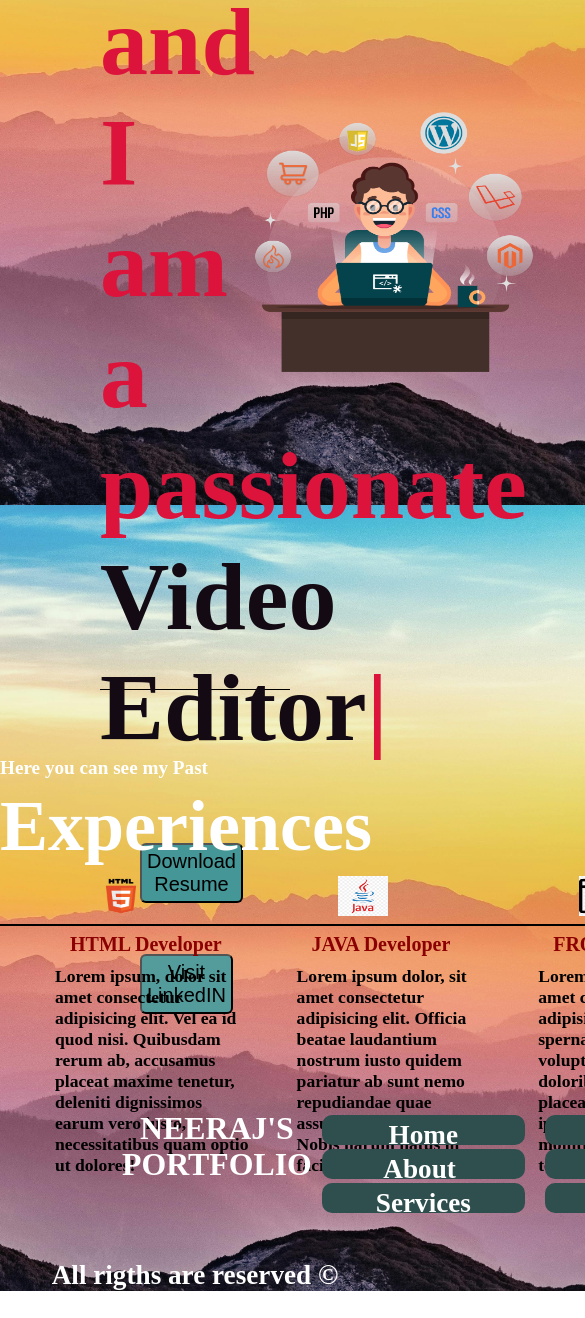
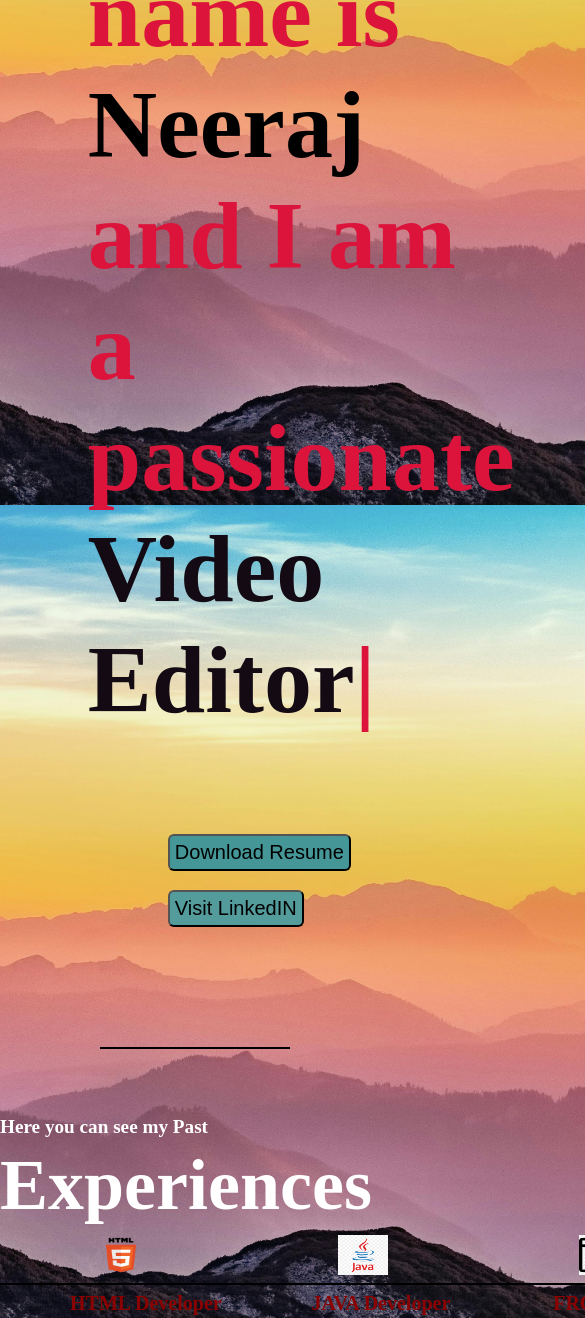
Before and after one commit to Neeraj8603/Portfolio, a plain HTML site: page index.html in a window 390 px wide. Shown: the part 339-1657 px from the top of the page, 585 px wide, since content can reach past the window. Before the commit the page ends 1630 px from the top, so only its background shows below. Drawn offline with nearby package versions, Linux system fonts and the light colour scheme.

Commit message:
Add files via upload

```diff
--- a/media.css
+++ b/media.css
@@ -19,13 +19,14 @@
 
     .firstsection {
         display: flex;
-        height: 95vh;
+        height: max-content;
+        width: max-content;
         margin-bottom: 2rem;
     }
 
     .leftsection {
         font-size: 6rem;
-        margin-left: 100px;
+        margin: auto;
     }
 
     b {
@@ -33,8 +34,8 @@
     }
 
     .rightsection {
-        height: max-content;
-        margin-left: auto;
+        height: fit-content;
+        margin: auto;
     }
 
     .secondsection {
@@ -43,18 +44,20 @@
 
     }
 
-    .leftsection .button {
-        padding: 40px
-    }
 
     footer{
         height: auto;
         width: auto;
-        font-size: 1.7rem;
+        font-size: 1.4rem;
 
     }
 
     .fourth{
         margin: auto;
     }
+
+    .leftsection .button{
+        font-size:3rem;
+        padding:5rem;
+    }
 }
```
